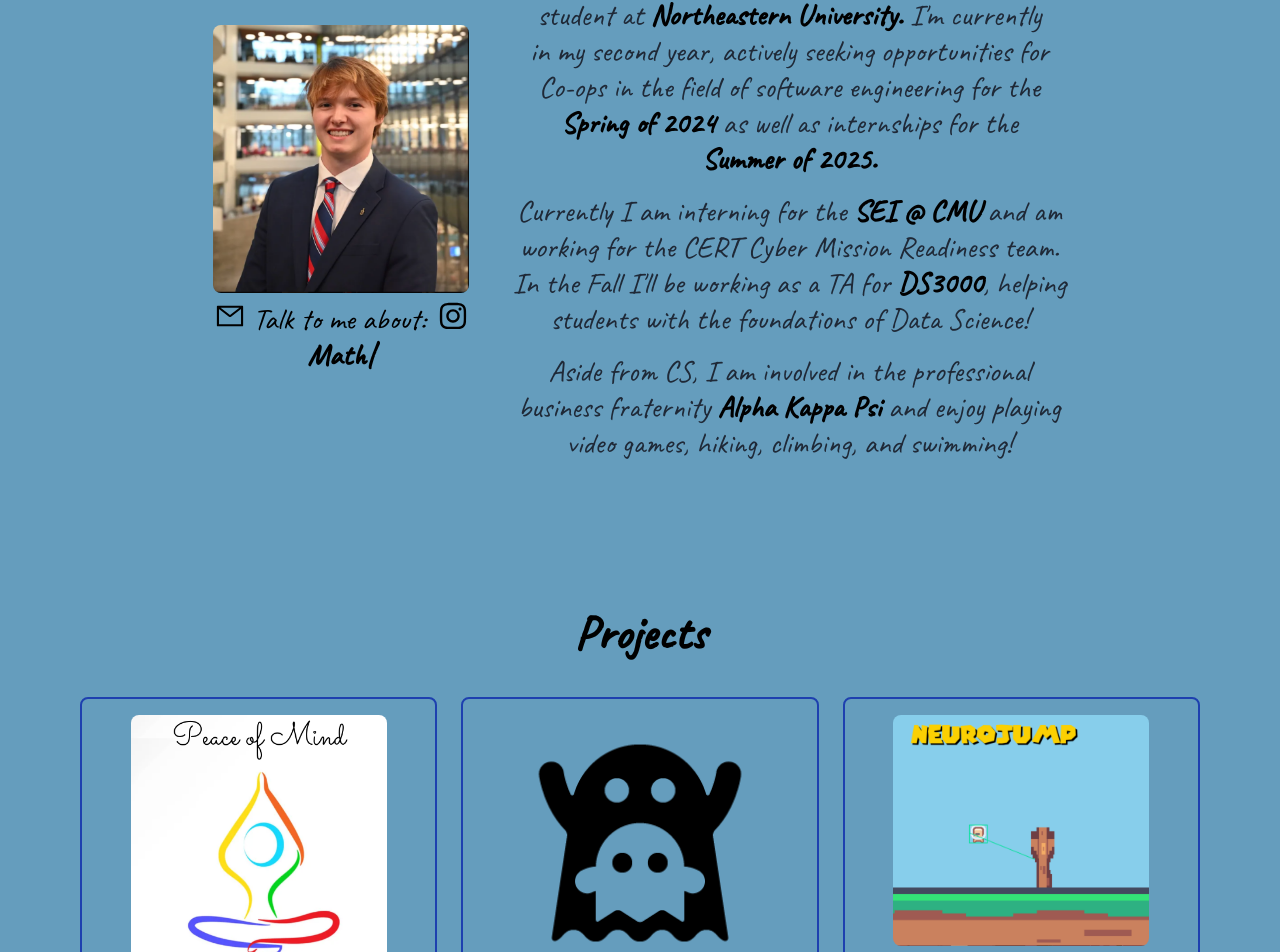
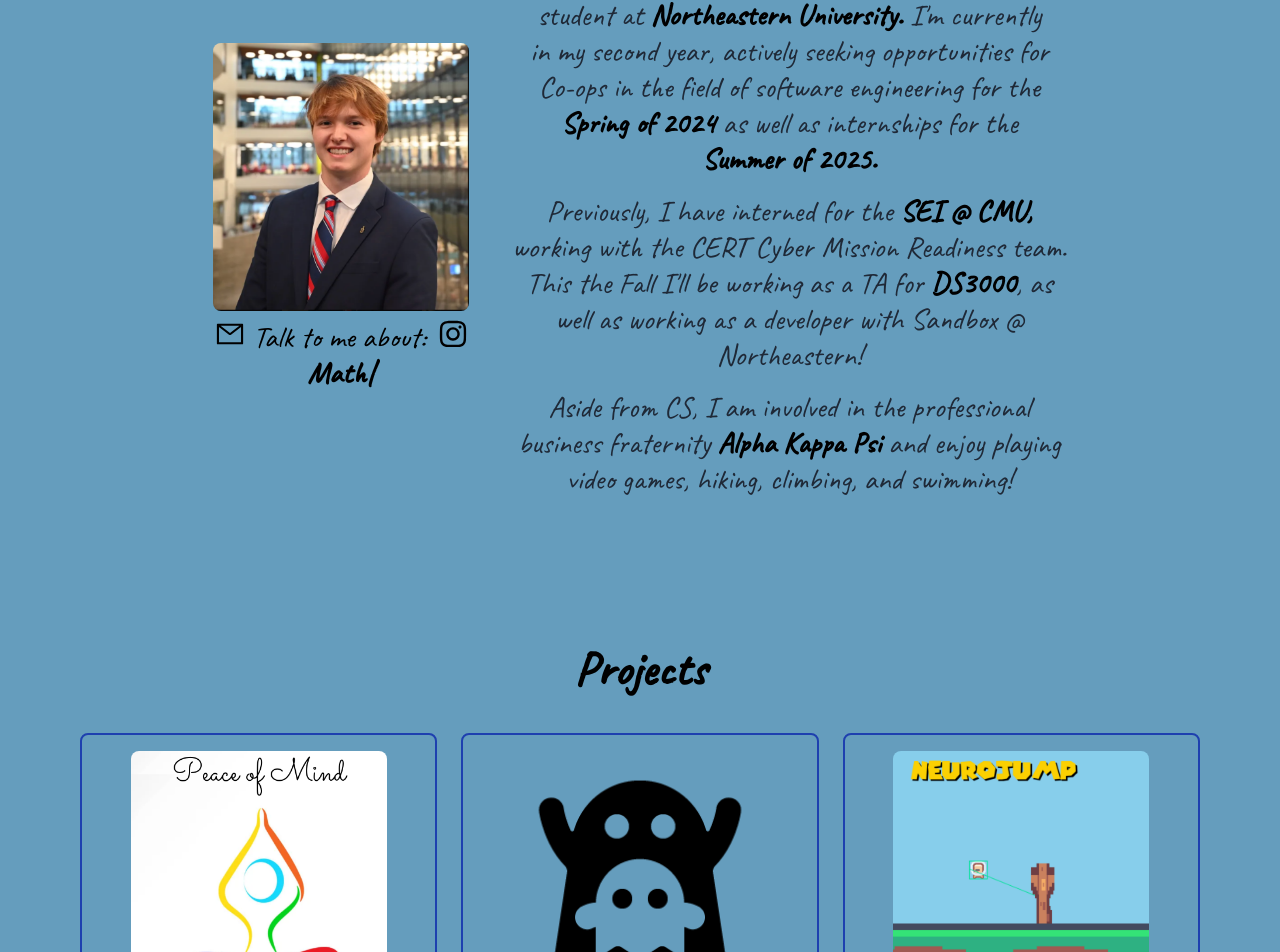
Before and after one commit to 23langloisj/Langlois-Portfolio, a React (Vite) app: page / in a window 1280 px wide. Shown: the part 979-1931 px from the top of the page. Built offline with nearby package versions, Linux system fonts and the light colour scheme.

Commit message:
updated about me --> start fall 2024 sem

```diff
--- a/src/components/AboutMe.jsx
+++ b/src/components/AboutMe.jsx
@@ -61,11 +61,11 @@ useEffect(() => {
             <span className="font-bold text-black"> Summer of 2025.</span>
           </p>
           <p className="about-me text-3xl text-gray-800">
-            Currently I am interning for the <span className="font-bold text-black"> <a href="https://www.sei.cmu.edu/">SEI @ CMU </a></span>
-            and am working for the CERT Cyber
+            Previously, I have interned for the <span className="font-bold text-black"> <a href="https://www.sei.cmu.edu/">SEI @ CMU, </a></span>
+            working with the CERT Cyber
             Mission Readiness team.
-            In the Fall I'll be working as a TA for <span className="font-bold text-black"> <a href="https://www.khoury.northeastern.edu/home/rachlin/ds/ds3000_ds5110/">DS3000</a></span>,
-            helping students with the foundations of Data Science!
+            This the Fall I'll be working as a TA for <span className="font-bold text-black"> <a href="https://www.khoury.northeastern.edu/home/rachlin/ds/ds3000_ds5110/">DS3000</a></span>,
+            as well as working as a developer with Sandbox @ Northeastern!
           </p>
           <p className="about-me text-3xl mt-4 text-gray-800">
             Aside from CS, I am involved in the professional business
```
